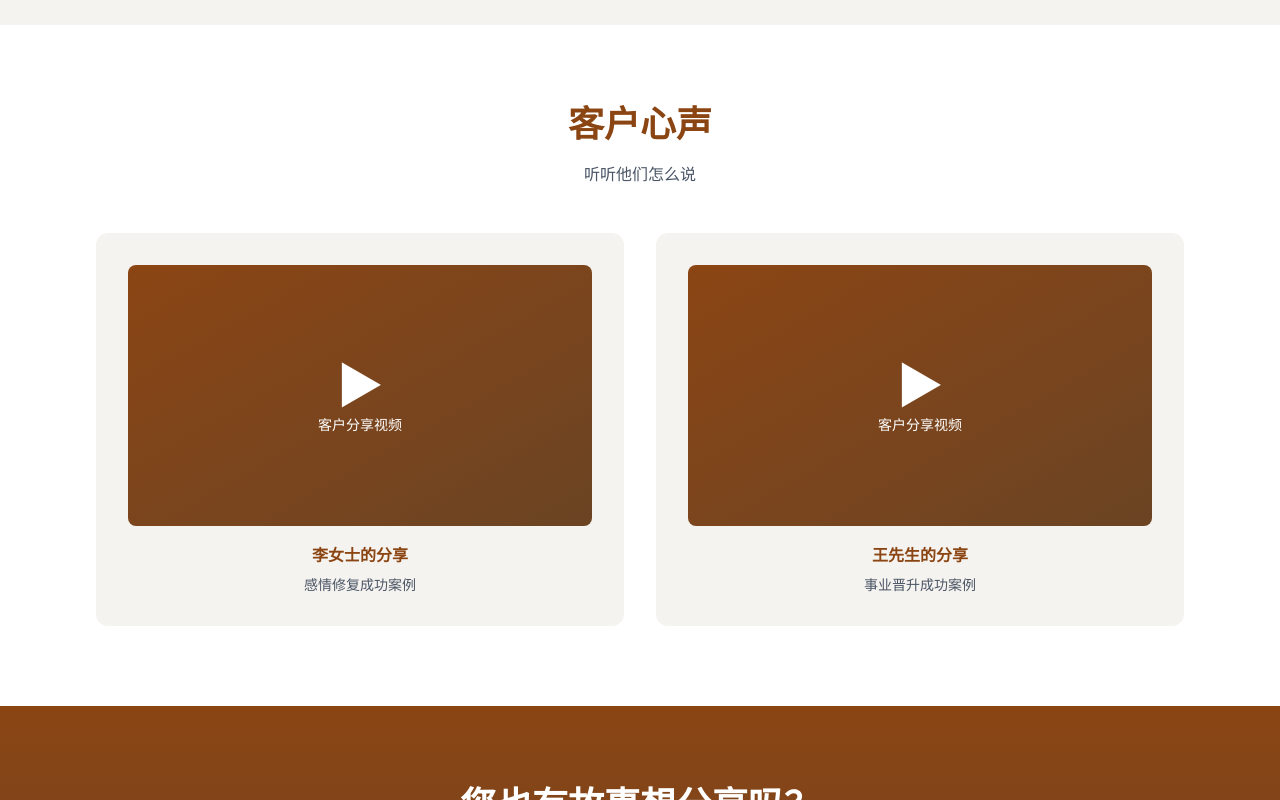
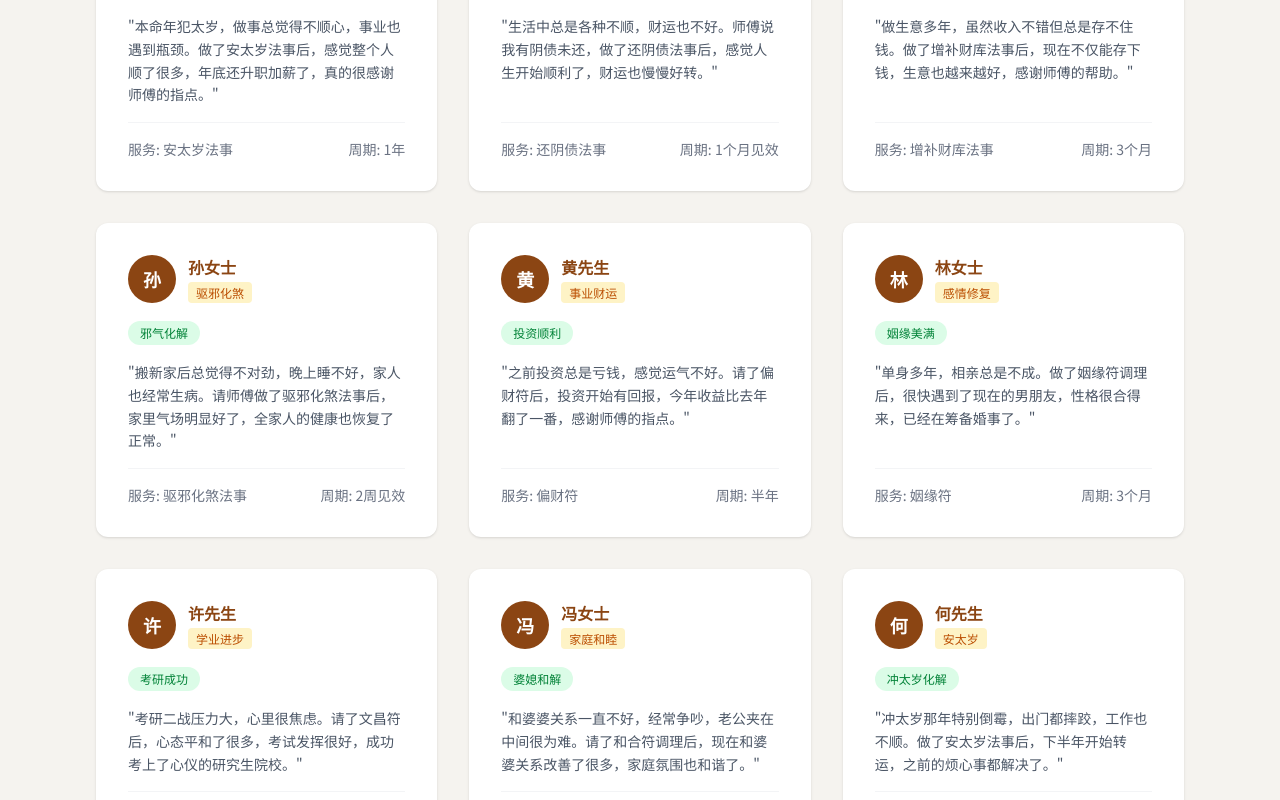
Before and after one commit to pkathleen965-ai/yofuzhiren, a Next.js app: page /cases in a window 1280 px wide. Shown: the part 1600-2400 px from the top of the page. Built offline with nearby package versions, Linux system fonts and the light colour scheme.

Commit message:
增加案例类型：添加安太岁、还阴债、增补财库、驱邪化煞等案例

```diff
--- a/src/app/cases/page.tsx
+++ b/src/app/cases/page.tsx
@@ -4,7 +4,7 @@ import Navigation from "../components/Navigation";
 import { FadeIn, StaggerContainer, StaggerItem } from "../components/Animations";
 import { motion } from "framer-motion";
 
-const categories = ["全部", "感情修复", "事业财运", "学业进步", "家庭和睦", "健康平安"];
+const categories = ["全部", "感情修复", "事业财运", "学业进步", "家庭和睦", "健康平安", "安太岁", "还阴债", "增补财库", "驱邪化煞"];
 
 const cases = [
   {
@@ -72,6 +72,138 @@ const cases = [
       "经常需要出差，总觉得心神不宁。佩戴平安符后，每次出行都感觉安心许多，工作顺利，身体健康，感谢有符之人的护佑。",
     service: "平安符",
     duration: "长期佩戴",
+  },
+  {
+    id: 7,
+    name: "周先生",
+    avatar: "周",
+    category: "安太岁",
+    result: "太岁化解",
+    content:
+      "本命年犯太岁，做事总觉得不顺心，事业也遇到瓶颈。做了安太岁法事后，感觉整个人顺了很多，年底还升职加薪了，真的很感谢师傅的指点。",
+    service: "安太岁法事",
+    duration: "1年",
+  },
+  {
+    id: 8,
+    name: "吴女士",
+    avatar: "吴",
+    category: "还阴债",
+    result: "运势好转",
+    content:
+      "生活中总是各种不顺，财运也不好。师傅说我有阴债未还，做了还阴债法事后，感觉人生开始顺利了，财运也慢慢好转。",
+    service: "还阴债法事",
+    duration: "1个月见效",
+  },
+  {
+    id: 9,
+    name: "郑先生",
+    avatar: "郑",
+    category: "增补财库",
+    result: "财库充盈",
+    content:
+      "做生意多年，虽然收入不错但总是存不住钱。做了增补财库法事后，现在不仅能存下钱，生意也越来越好，感谢师傅的帮助。",
+    service: "增补财库法事",
+    duration: "3个月",
+  },
+  {
+    id: 10,
+    name: "孙女士",
+    avatar: "孙",
+    category: "驱邪化煞",
+    result: "邪气化解",
+    content:
+      "搬新家后总觉得不对劲，晚上睡不好，家人也经常生病。请师傅做了驱邪化煞法事后，家里气场明显好了，全家人的健康也恢复了正常。",
+    service: "驱邪化煞法事",
+    duration: "2周见效",
+  },
+  {
+    id: 11,
+    name: "黄先生",
+    avatar: "黄",
+    category: "事业财运",
+    result: "投资顺利",
+    content:
+      "之前投资总是亏钱，感觉运气不好。请了偏财符后，投资开始有回报，今年收益比去年翻了一番，感谢师傅的指点。",
+    service: "偏财符",
+    duration: "半年",
+  },
+  {
+    id: 12,
+    name: "林女士",
+    avatar: "林",
+    category: "感情修复",
+    result: "姻缘美满",
+    content:
+      "单身多年，相亲总是不成。做了姻缘符调理后，很快遇到了现在的男朋友，性格很合得来，已经在筹备婚事了。",
+    service: "姻缘符",
+    duration: "3个月",
+  },
+  {
+    id: 13,
+    name: "许先生",
+    avatar: "许",
+    category: "学业进步",
+    result: "考研成功",
+    content:
+      "考研二战压力大，心里很焦虑。请了文昌符后，心态平和了很多，考试发挥很好，成功考上了心仪的研究生院校。",
+    service: "文昌符",
+    duration: "半年",
+  },
+  {
+    id: 14,
+    name: "冯女士",
+    avatar: "冯",
+    category: "家庭和睦",
+    result: "婆媳和解",
+    content:
+      "和婆婆关系一直不好，经常争吵，老公夹在中间很为难。请了和合符调理后，现在和婆婆关系改善了很多，家庭氛围也和谐了。",
+    service: "和合符",
+    duration: "2个月",
+  },
+  {
+    id: 15,
+    name: "何先生",
+    avatar: "何",
+    category: "安太岁",
+    result: "冲太岁化解",
+    content:
+      "冲太岁那年特别倒霉，出门都摔跤，工作也不顺。做了安太岁法事后，下半年开始转运，之前的烦心事都解决了。",
+    service: "安太岁法事",
+    duration: "半年",
+  },
+  {
+    id: 16,
+    name: "马女士",
+    avatar: "马",
+    category: "健康平安",
+    result: "病痛减轻",
+    content:
+      "长期被失眠困扰，看了很多医生都没用。请了安神符后，睡眠质量明显改善，现在能睡个好觉了，精神状态也好很多。",
+    service: "安神符",
+    duration: "1个月",
+  },
+  {
+    id: 17,
+    name: "徐先生",
+    avatar: "徐",
+    category: "增补财库",
+    result: "财运亨通",
+    content:
+      "做销售工作，业绩一直上不去。补了财库后，客户资源变多了，业绩翻倍，年终奖金也拿到了，感谢师傅！",
+    service: "增补财库法事",
+    duration: "2个月",
+  },
+  {
+    id: 18,
+    name: "朱女士",
+    avatar: "朱",
+    category: "驱邪化煞",
+    result: "噩梦消失",
+    content:
+      "连续几个月做噩梦，精神状态很差。师傅说有邪气干扰，做了驱邪法事后，噩梦消失了，整个人精神焕发。",
+    service: "驱邪符",
+    duration: "1周见效",
   },
 ];
 
```
